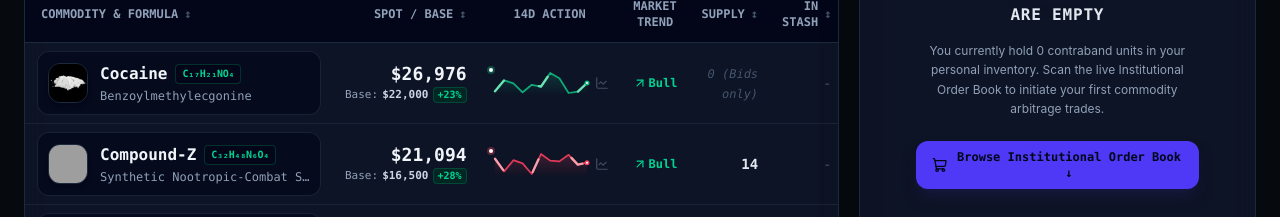
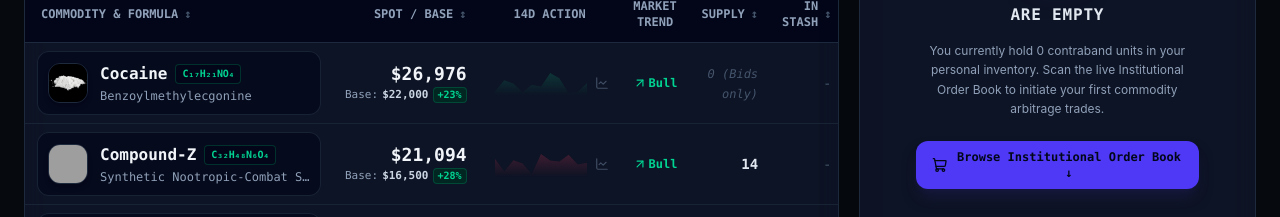
Before and after one commit to danz-the-penguin/druglord-revanced, a React (Vite) app: page / in a window 1280 px wide. Shown: the part 583-800 px from the top of the page. Built offline with nearby package versions, Linux system fonts and the light colour scheme; grey boxes are pictures that could not be loaded.

Commit message:
feat: animate sparkline drawing with stroke-dasharray and stroke-dashoffset

```diff
--- a/src/components/Sparkline.tsx
+++ b/src/components/Sparkline.tsx
@@ -59,14 +59,23 @@ export const Sparkline: React.FC<SparklineProps> = ({
 
   const areaD = `${pathD} L ${lastPt.x},${height} L ${firstPt.x},${height} Z`;
 
+  // Calculate actual geometric path length so stroke-dasharray / stroke-dashoffset draws smoothly
+  const approxPathLength = Math.ceil(
+    points.reduce((len, pt, idx) => {
+      if (idx === 0) return 0;
+      const prev = points[idx - 1];
+      return len + Math.hypot(pt.x - prev.x, pt.y - prev.y);
+    }, 0)
+  ) + 5;
+
   const firstVal = data[0];
   const lastVal = data[data.length - 1];
   const isUp = lastVal >= firstVal;
   const deltaPct = ((lastVal - firstVal) / (firstVal || 1)) * 100;
   const strokeColor = color || (isUp ? '#10b981' : '#f43f5e');
-  const scanColor = isUp ? '#6ee7b7' : '#fda4af';
 
   const tooltipText = `14D Trend: $${firstVal.toLocaleString()} → $${lastVal.toLocaleString()} (${deltaPct >= 0 ? '+' : ''}${deltaPct.toFixed(1)}%)`;
+  const dataKey = `${firstVal}-${lastVal}-${data.length}-${approxPathLength}`;
 
   return (
     <svg
@@ -86,70 +95,65 @@ export const Sparkline: React.FC<SparklineProps> = ({
       {/* Area gradient under trendline */}
       {showArea && (
         <path
+          key={`area-${dataKey}`}
           d={areaD}
           fill={`url(#${gradientId})`}
           className="transition-opacity duration-300 opacity-70 group-hover/sparkline:opacity-100"
+        >
+          {animated && (
+            <animate
+              attributeName="opacity"
+              from="0"
+              to="0.7"
+              dur="1.2s"
+              fill="freeze"
+              calcMode="spline"
+              keyTimes="0; 1"
+              keySplines="0.25 0.1 0.25 1"
             />
           )}
+        </path>
+      )}
 
-      {/* Base Trendline */}
+      {/* Self-drawing Trendline via stroke-dasharray & stroke-dashoffset */}
       <path
+        key={`path-${dataKey}`}
         d={pathD}
         fill="none"
         stroke={strokeColor}
         strokeWidth={strokeWidth}
         strokeLinecap="round"
         strokeLinejoin="round"
-        className="opacity-90"
-      />
-
-      {/* Animated Traveling Laser Beam Pulse */}
-      {animated && (
-        <path
-          d={pathD}
-          fill="none"
-          stroke={scanColor}
-          strokeWidth={strokeWidth + 0.6}
-          strokeDasharray="14 42"
-          strokeLinecap="round"
-          strokeLinejoin="round"
+        strokeDasharray={approxPathLength}
+        strokeDashoffset={animated ? approxPathLength : 0}
         className="opacity-95"
       >
+        {animated && (
           <animate
             attributeName="stroke-dashoffset"
-            from="56"
-            to="-56"
-            dur="2.4s"
-            repeatCount="indefinite"
+            from={approxPathLength}
+            to="0"
+            dur="1.2s"
+            fill="freeze"
+            calcMode="spline"
+            keyTimes="0; 1"
+            keySplines="0.25 0.1 0.25 1"
           />
+        )}
       </path>
+
+      {/* Current day endpoint beacon (pops in as drawing reaches the finish) */}
+      <g key={`dot-${dataKey}`} opacity={animated ? 0 : 1}>
+        {animated && (
+          <animate
+            attributeName="opacity"
+            from="0"
+            to="1"
+            begin="0.9s"
+            dur="0.3s"
+            fill="freeze"
+          />
         )}
-
-      {/* Animated Motion Comet Bead traversing 14-Day line */}
-      {animated && (
-        <g>
-          {/* Glowing aura around tracer bead */}
-          <circle r="4" fill={strokeColor} opacity="0.35">
-            <animateMotion
-              path={pathD}
-              dur="2.8s"
-              repeatCount="indefinite"
-              rotate="auto"
-            />
-          </circle>
-          {/* Core bright comet bead */}
-          <circle r="2" fill="#ffffff">
-            <animateMotion
-              path={pathD}
-              dur="2.8s"
-              repeatCount="indefinite"
-              rotate="auto"
-            />
-          </circle>
-        </g>
-      )}
-
-      {/* Current day endpoint beacon (pulsing radar ping + core node) */}
         <circle
           cx={lastPt.x}
           cy={lastPt.y}
@@ -171,6 +175,7 @@ export const Sparkline: React.FC<SparklineProps> = ({
           r="1"
           fill="#ffffff"
         />
+      </g>
     </svg>
   );
 };
```
Lines whose indentation alone changed are shown as unchanged.
